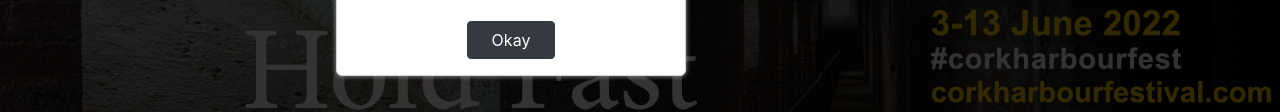
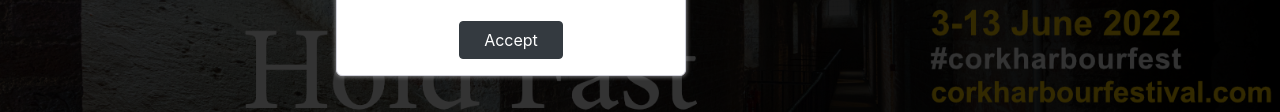
Before and after one commit to SpikeIsland/spikeisland.github.io, a plain HTML site: page HoldFast/index.html in a window 1280 px wide. Shown: the part 290-402 px from the top of the page. Drawn offline with nearby package versions, Linux system fonts and the light colour scheme.

Commit message:
okay to accept button

```diff
--- a/HoldFast/index.html
+++ b/HoldFast/index.html
@@ -31,7 +31,7 @@
       <!-- <div id="light" class="d-flex justify-content-center mt-5 h-100 white_content">-->
         <div id="light" class="justify-content-center white_content">
         <div class="d-flex align-items-center align-self-center card p-3 text-center cookies"><img src="https://i.imgur.com/Tl8ZBUe.png" width="50"><span class="mt-2">We use third party cookies<br> to analyze site traffic.</span>
-            <a href="javascript:void(0)" onclick="document.getElementById('fade').style.display='none'; document.getElementById('light').style.display='none'; "><button class="btn btn-dark mt-3 px-4" type="button">Okay</button></a>
+            <a href="javascript:void(0)" onclick="document.getElementById('fade').style.display='none'; document.getElementById('light').style.display='none'; "><button class="btn btn-dark mt-3 px-4" type="button">Accept</button></a>
         </div>
       </div>
       <div id="fade" class="black_overlay"></div>
```
